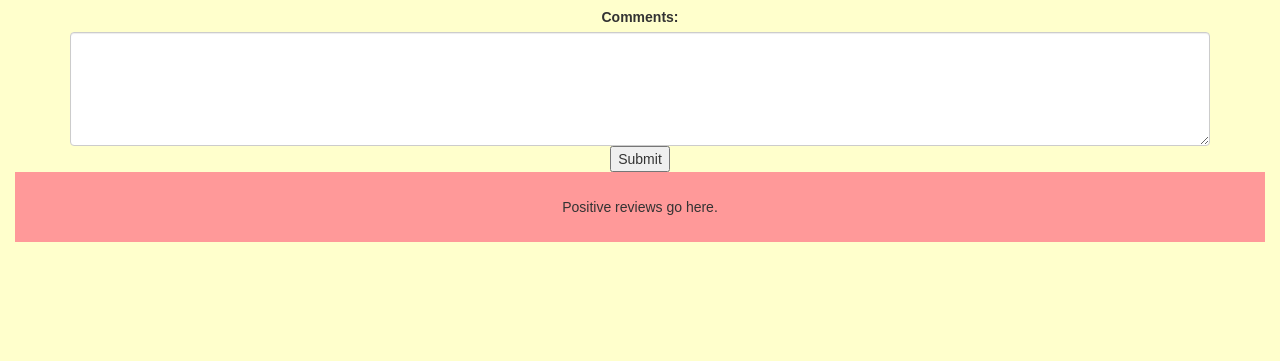
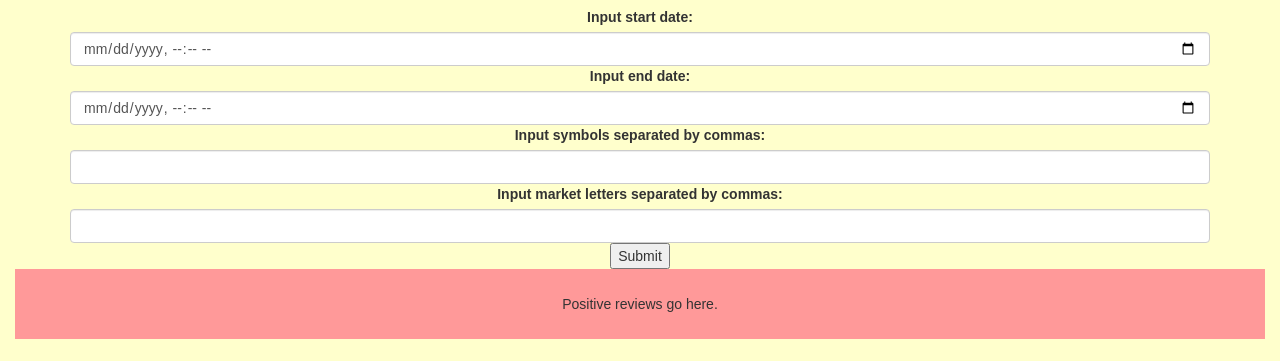
Before and after one commit to clarencechen/trading-genie, a website: page static/index.html in a window 1280 px wide. Shown: the part 439-800 px from the top of the page. Drawn offline with nearby package versions, Linux system fonts and the light colour scheme.

Commit message:
added node infra

```diff
--- a/main.js
+++ b/main.js
@@ -54,7 +54,6 @@ function setUpSocket() {
 								if(err)
 									console.log(JSON.stringify(err))
 								string = result.ArrayOfQuoteResults.QuoteResults[0].Quotes[0].Quote.forEach(function(e, i) {
-									console.log('working on quote ' + i)
 									price[i] = +(e.BidPrice)
 									time[i] = e.EndTime
 								})
--- a/static/index.html
+++ b/static/index.html
@@ -123,8 +123,14 @@
   <br>
   <div class="container">
     <h2>Are you satisfied with our food today?</h2>
-      <label for="comment">Comments:</label>
-      <textarea class="form-control" rows="5" id="comment"></textarea>
+      <label for="start">Input start date:</label>
+      <input type="datetime-local" class="form-control" id="start"></input>
+      <label for="end">Input end date:</label>
+      <input type="datetime-local" class="form-control" id="end"></input>
+      <label for="symbols">Input symbols separated by commas:</label>
+      <input type="text" class="form-control" id="symbols"></input>
+      <label for="markets">Input market letters separated by commas:</label>
+      <input type="text" class="form-control" id="markets"></input>
       <button id="submit">Submit</button>
   </div>
   <footer class="container-fluid text-center">
--- a/static/index.js
+++ b/static/index.js
@@ -27,7 +27,7 @@ $(document).ready(function() {
 function submitQuery() {
 	if($("#comment").val() == "")
 		return "";
-	var query = {symbols: 'AAPL', start: '11/11/2016 09:30:00.000', end: '11/11/2016 09:35:00.000', markets: 'Q, B'}
+	var query = {symbols: $('#symbols').val(), start: $('#start').val().replace(/T/g, ' ').replace(/-/g, '/'), end: $('#end').val().replace(/T/g, ' ').replace(/-/g, '/'), markets: $('#markets').val()}
 	//$("#comment").val();
 	$("#comment").val("");
 	ws.send("quote::" + JSON.stringify(query));
```
